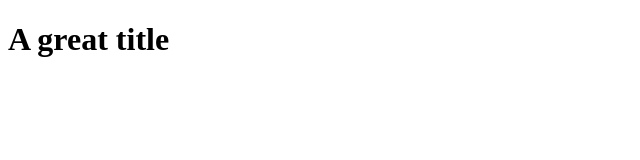
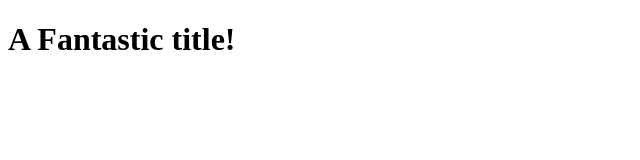
Before and after one commit to fabulus-fab/OpenclassroomsProject, a plain HTML site: page index.html in a window 1280 px wide. Shown: the whole page, without its empty margins (0-640 px from the left). Drawn offline with Linux system fonts and the light colour scheme.

Commit message:
H1 Title change

```diff
--- a/index.html
+++ b/index.html
@@ -5,6 +5,6 @@
     <link rel="stylesheet" type="text/css" href="styles.css">
 </head>
 <body>
-    <h1>A great title</h1>
+    <h1>A Fantastic title!</h1>
 </body>
 </html>
```
